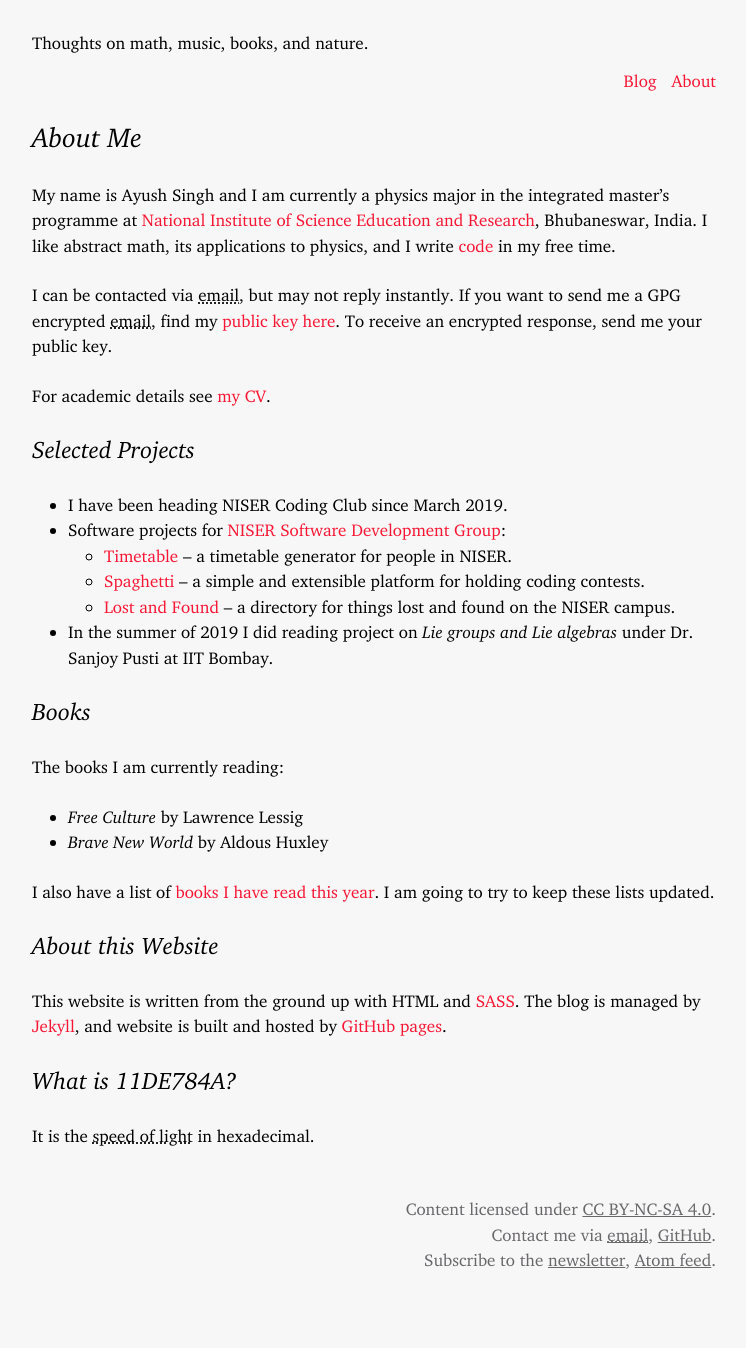
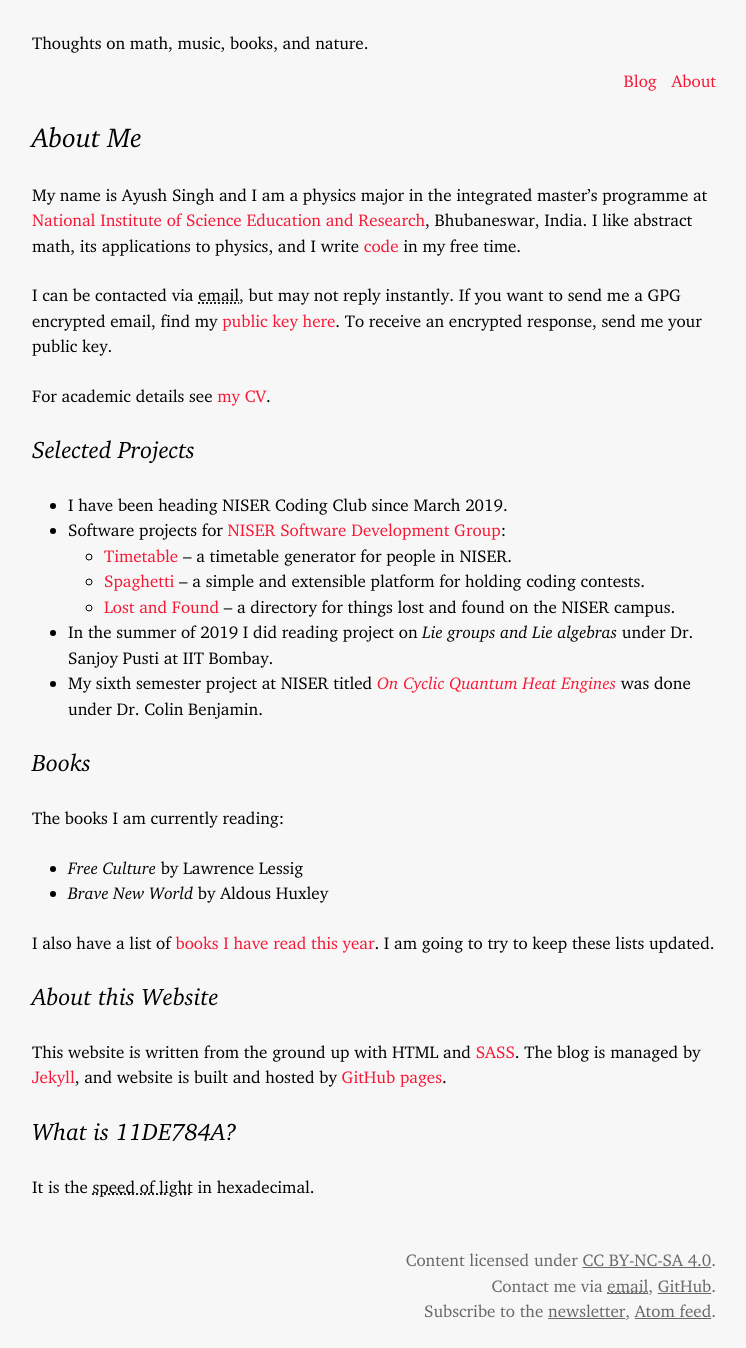
Before and after one commit to LeonardoGoller/LeonardoGoller.github.io, a Jekyll site: the page built from about.markdown, in a window 1280 px wide. Shown: the whole page, without its empty margins (266-1012 px from the left). Built offline with Jekyll 4.4.1, drawn with Linux system fonts in a browser that asks for light colours; comment, search, counter and statistics services are not loaded; before the commit the page ends 1297 px from its top, so only the background shows below that.

Commit message:
update about

```diff
--- a/about.markdown
+++ b/about.markdown
@@ -5,11 +5,11 @@
 
 # About Me
 
-My name is Ayush Singh and I am currently a physics major in the
+My name is Ayush Singh and I am a physics major in the
 integrated master's programme at [National Institute of Science Education and Research](https://www.niser.ac.in/), Bhubaneswar, India.  I like
 abstract math, its applications to physics, and I write [code](https://github.com/{{ site.github_username }}/) in my free time.
 
-I can be contacted via email, but may not
+I can be contacted via <abbr title="{{ site.obf_email }}">email</abbr>, but may not
 reply instantly. If you want to send me a GPG encrypted email, find my [public
 key here](/assets/files/gpg_public.asc). To receive an encrypted response, send
 me your public key.
@@ -29,6 +29,9 @@
   lost and found on the NISER campus.
 * In the summer of 2019 I did reading project on _Lie groups and Lie algebras_
   under Dr. Sanjoy Pusti at IIT Bombay.
+* My sixth semester project at NISER titled [_On Cyclic Quantum Heat
+    Engines_](/assets/files/on_cyclic_quantum_heat_engines.pdf)
+    was done under Dr. Colin Benjamin.
 
 
 ## Books
```
Also changed, not shown: other parts of about.markdown (+0 -1 lines), 1 other file.
